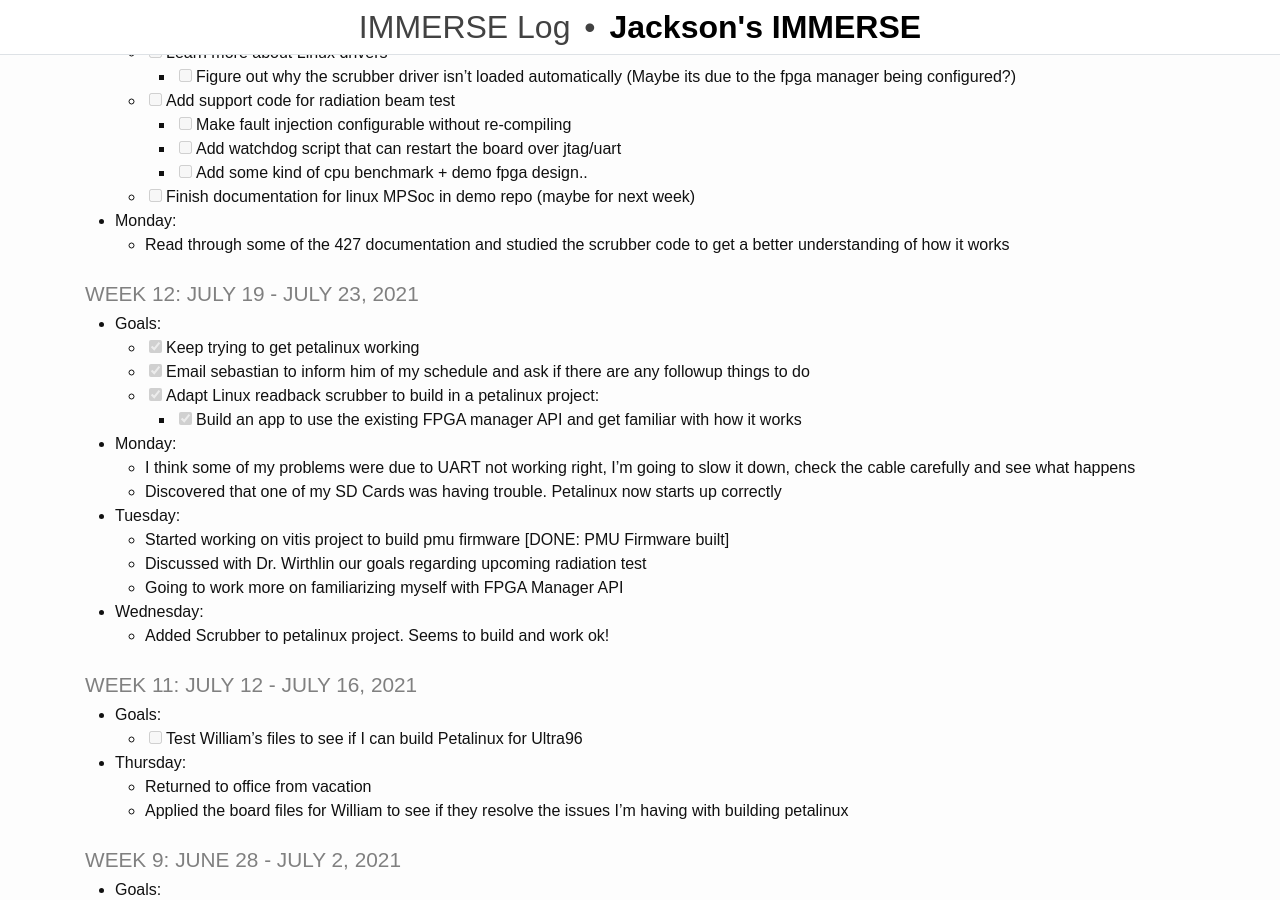
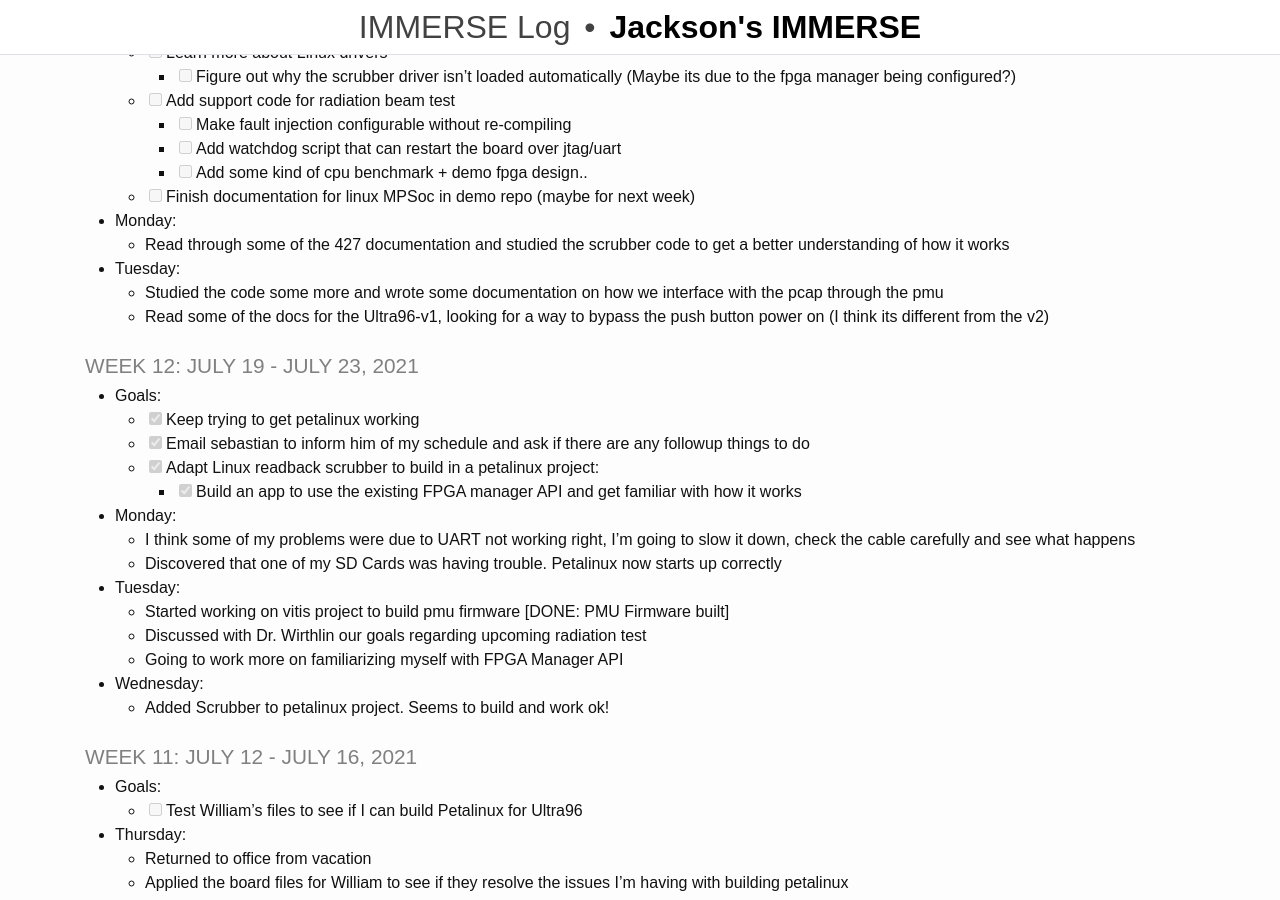
Before and after one commit to rjsmith1999/IMMERSE, a Jekyll site: the page built from _pages/log.md, in a window 1280 px wide and 900 px high, scrolled down 377 px. Built offline with Jekyll 4.4.1, drawn with Linux system fonts in a browser that asks for light colours.

Commit message:
Update Lgo

```diff
--- a/_pages/log.md
+++ b/_pages/log.md
@@ -28,6 +28,11 @@ title: IMMERSE Log
 
 * **Monday**:
   - Read through some of the 427 documentation and studied the scrubber code to get a better understanding of how it works
+
+* **Tuesday**:
+  - Studied the code some more and wrote some documentation on how we interface with the pcap through the pmu
+  - Read some of the docs for the Ultra96-v1, looking for a way to bypass the push button power on (I think its different from the v2)
+
 
 ### Week 12: July 19 - July 23, 2021
 * **Goals**:
```
